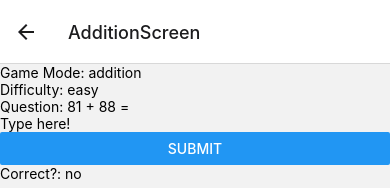
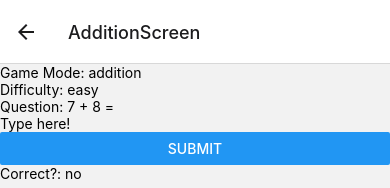
Before and after one commit to JashanB/React-Native-Flashcards, a React Native app: screen / in a window 390 px wide. Both pictures are taken after a click on the button "ADDITION". Shown: the top 188 px of the page. Built offline with nearby package versions, Linux system fonts and the light colour scheme.

Commit message:
changed qs per difficulty

```diff
--- a/components/gameScreen/Gamescreen.tsx
+++ b/components/gameScreen/Gamescreen.tsx
@@ -41,16 +41,30 @@ const GameScreen = ({ route }) => {
 
     useEffect(() => {
         if (game === 'addition') {
+            if (difficulty === 'easy') {
+                setNum1(state => (Math.floor(Math.random() * 10)));
+                setNum2(state => (Math.floor(Math.random() * 10)));
+            } else {
                 setNum1(state => (Math.floor(Math.random() * 90) + 10));
                 setNum2(state => (Math.floor(Math.random() * 90) + 10));
-
+            }
         } else if (game === 'subtraction') {
+            if (difficulty === 'easy') {
+                setNum1(state => (Math.floor(Math.random() * 10)));
+                setNum2(state => (Math.floor(Math.random() * 10)));
+                if (num2 > num1) {
+                    thirdVar = num1
+                    setNum1(state => (num2));
+                    setNum2(state => (thirdVar));
+                }
+            } else {
                 setNum1(state => (Math.floor(Math.random() * 90) + 10));
                 setNum2(state => (Math.floor(Math.random() * 90) + 10));
                 if (num2 > num1) {
                     thirdVar = num1
                     setNum1(state => (num2));
                     setNum2(state => (thirdVar));
+                }
             }
         }
     }, [answered])
@@ -67,6 +81,10 @@ const GameScreen = ({ route }) => {
     need to implement check answer function to ocmpare input to actual
 
     need to add score tracker and next question button
+
+    reset input after answered
+
+    submit button changes to next button after regardless
 */
 
     return (
@@ -75,7 +93,7 @@ const GameScreen = ({ route }) => {
             <Text>Game Mode: {game}</Text>
             <Text>Difficulty: {difficulty}</Text>
             {game === 'addition' ? <Text>Question: {num1} + {num2} = </Text> : <Text>Question: {num1} - {num2} = </Text>}
-            <TextInput keyboardType="number-pad"  placeholder="Type here!"></TextInput>
+            <TextInput keyboardType="number-pad" placeholder="Type here!"></TextInput>
             {game === 'addition' ? <Button title="Submit" onPress={() => checkCorrect((num1 + num2), 'addition')} /> : <Button title="Submit" onPress={() => checkCorrect((num1 - num2), 'subtraction')} />}
             {correct ? <Text>Correct?: yes</Text> : <Text>Correct?: no</Text>}
             {/* {
```
Lines whose indentation alone changed are shown as unchanged.
